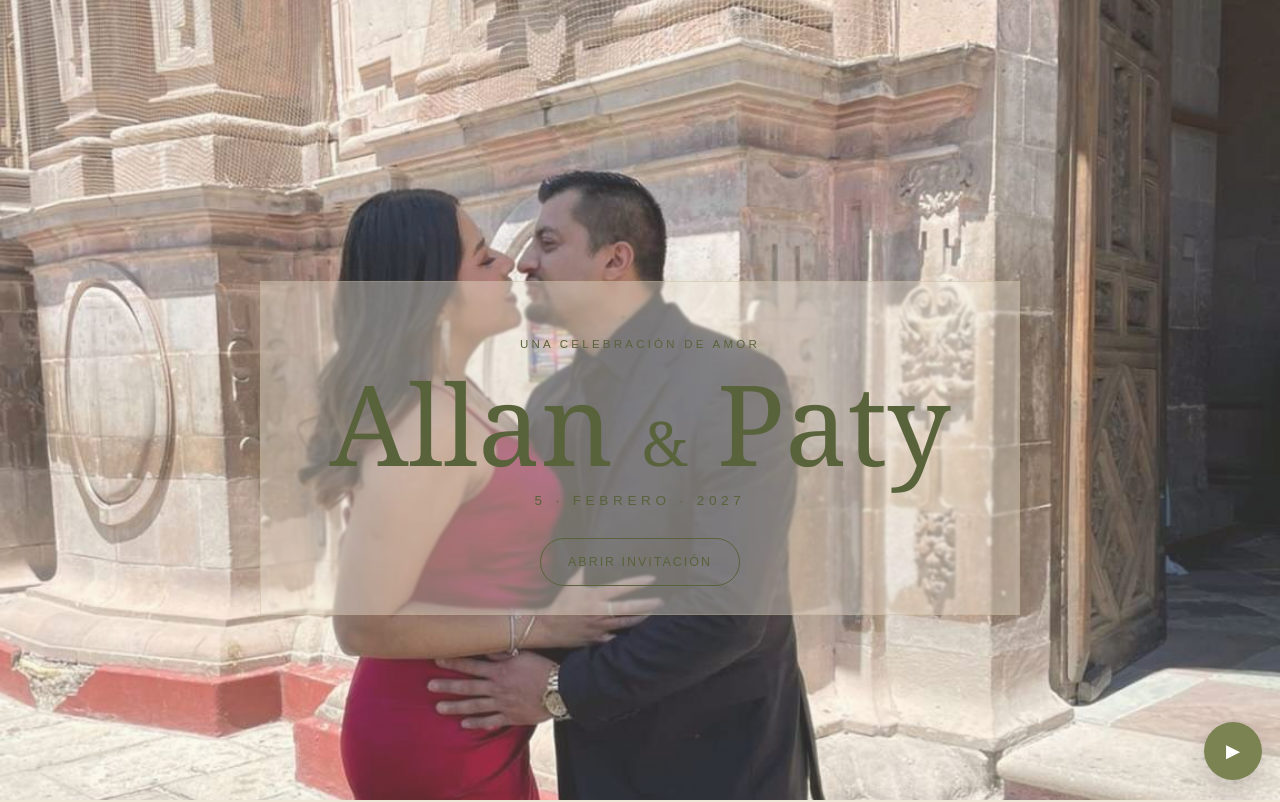
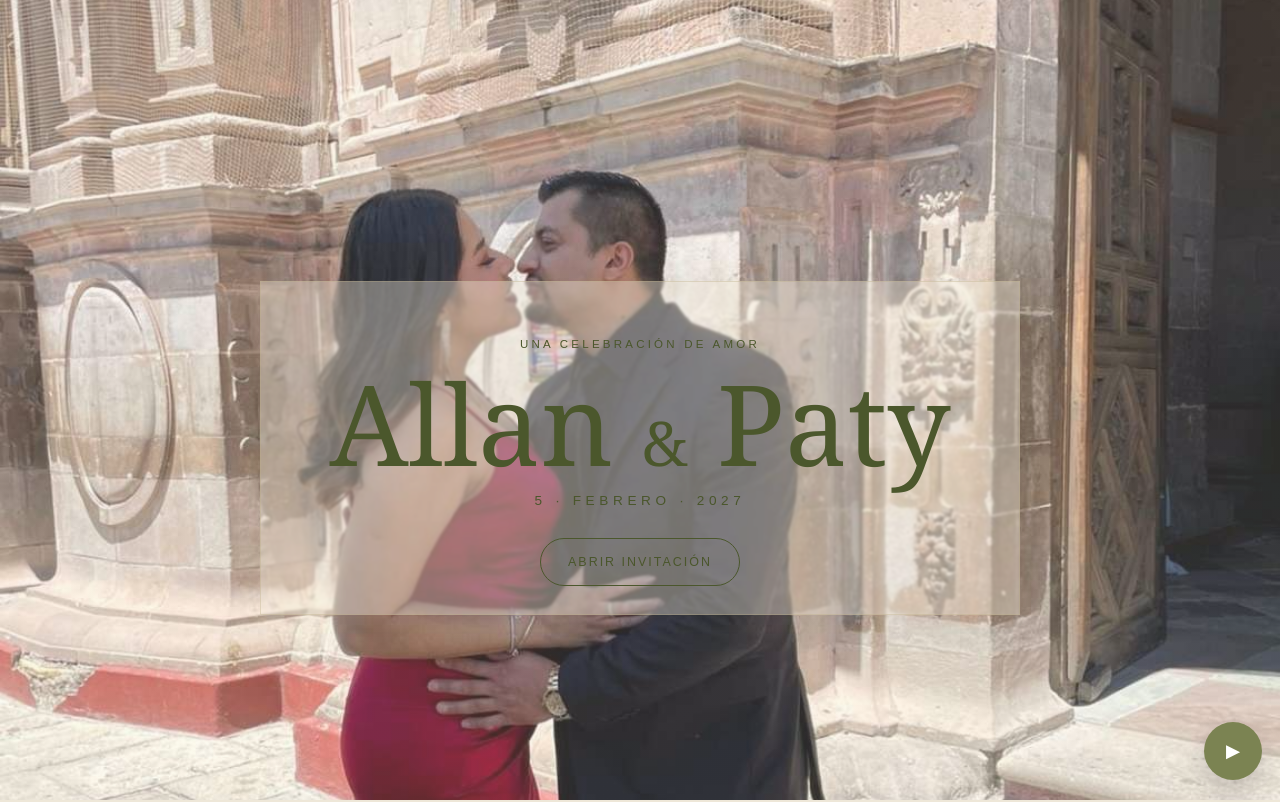
Before and after one commit to allanvaltierra77-svg/Invitaci-n-digital-, a plain HTML site: page index.html in a window 1280 px wide. Shown: the top 802 px of the page. Drawn offline with Linux system fonts and the light colour scheme.

Commit message:
Realzar 15% el verde olivo de la portada

```diff
--- a/index.html
+++ b/index.html
@@ -129,12 +129,12 @@ section,h1,h2,h3,p,.kicker,.date,.serif,.hashtag{color:#59633b}
 .cover .cover-inner h1,
 .cover .cover-inner .date,
 .cover .cover-inner .btn{
- color:#59633b !important;
+ color:#4b572c !important;
  text-shadow:none !important;
  font-weight:400 !important;
 }
 .cover .cover-inner .btn{
- border:1px solid #59633b !important;
+ border:1px solid #4b572c !important;
  background:transparent !important;
 }
 
```
